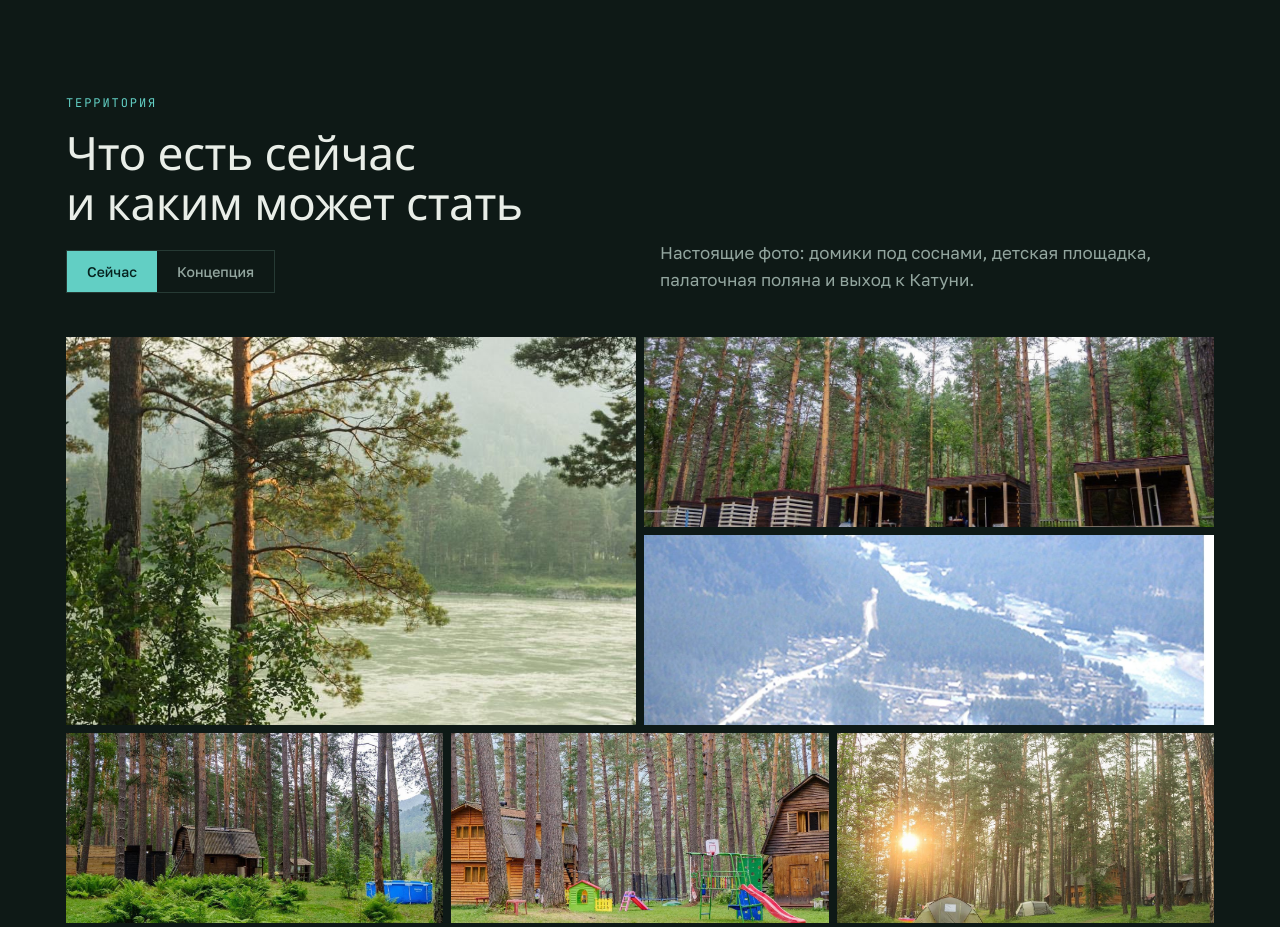
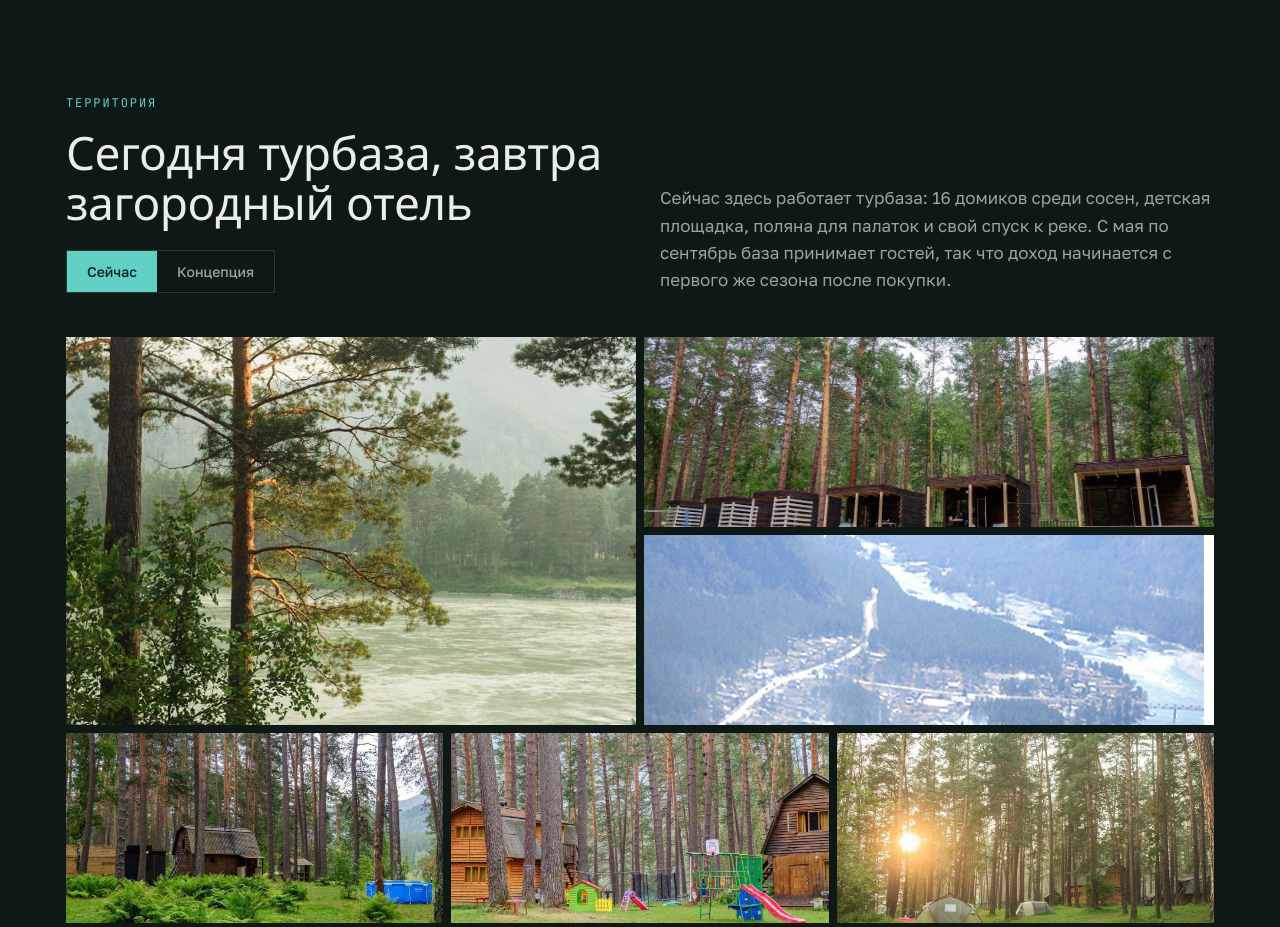
Before and after one commit to centrebolotova/turbaza-katun, a plain HTML site: page index.html in a window 1280 px wide. Shown: the part 812-1739 px from the top of the page. Drawn offline with Linux system fonts and the light colour scheme; a web font is replaced by a local one.

Commit message:
Новые тексты раздела «Территория»
Co-Authored-By: Claude Opus 5.5 <noreply@anthropic.com>

```diff
--- a/index.html
+++ b/index.html
@@ -248,13 +248,13 @@ footer{padding-block:28px;font-size:13px;color:var(--mist);border-top:1px solid
     <div class="head">
       <div>
         <div class="eyebrow">Территория</div>
-        <h2 style="margin-top:14px">Что есть сейчас и&nbsp;каким может стать</h2>
+        <h2 style="margin-top:14px">Сегодня турбаза, завтра загородный отель</h2>
         <div class="switch" role="tablist" aria-label="Галерея">
           <button role="tab" id="tab-now" aria-selected="true" data-set="now">Сейчас</button>
           <button role="tab" id="tab-future" aria-selected="false" data-set="future">Концепция</button>
         </div>
       </div>
-      <p id="gal-note">Настоящие фото: домики под соснами, детская площадка, палаточная поляна и выход к Катуни.</p>
+      <p id="gal-note">Сейчас здесь работает турбаза: 16 домиков среди сосен, детская площадка, поляна для палаток и свой спуск к реке. С мая по сентябрь база принимает гостей, так что доход начинается с первого же сезона после покупки.</p>
     </div>
 
     <div class="gal" data-set="now">
@@ -392,8 +392,8 @@ footer{padding-block:28px;font-size:13px;color:var(--mist);border-top:1px solid
 
 <script>
 (function(){
-  var notes={now:["Настоящие фото: домики под соснами, детская площадка, палаточная поляна и выход к Катуни.","Фото турбазы, лето"],
-             future:["Так участок может выглядеть после развития: корпус с рестораном и бассейном, гостевые домики, глэмпинг, место для костра.","3D-визуализации концепции. Это не фото существующих построек."]};
+  var notes={now:["Сейчас здесь работает турбаза: 16 домиков среди сосен, детская площадка, поляна для палаток и свой спуск к реке. С мая по сентябрь база принимает гостей, так что доход начинается с первого же сезона после покупки.","Фото турбазы, лето"],
+             future:["По готовой концепции участок становится отелем, который работает круглый год, а не пять летних месяцев. Главный корпус с номерами и рестораном на террасе у воды, крытый бассейн и СПА, гостевые домики и глэмпинг в соснах. Архитектура, планировка и финансовая модель уже сделаны, можно сразу переходить к проектированию.","3D-визуализации концепции. Это не фото существующих построек."]};
   var tabs=document.querySelectorAll('.switch button');
   tabs.forEach(function(t){t.addEventListener('click',function(){
     var s=t.dataset.set;
```
